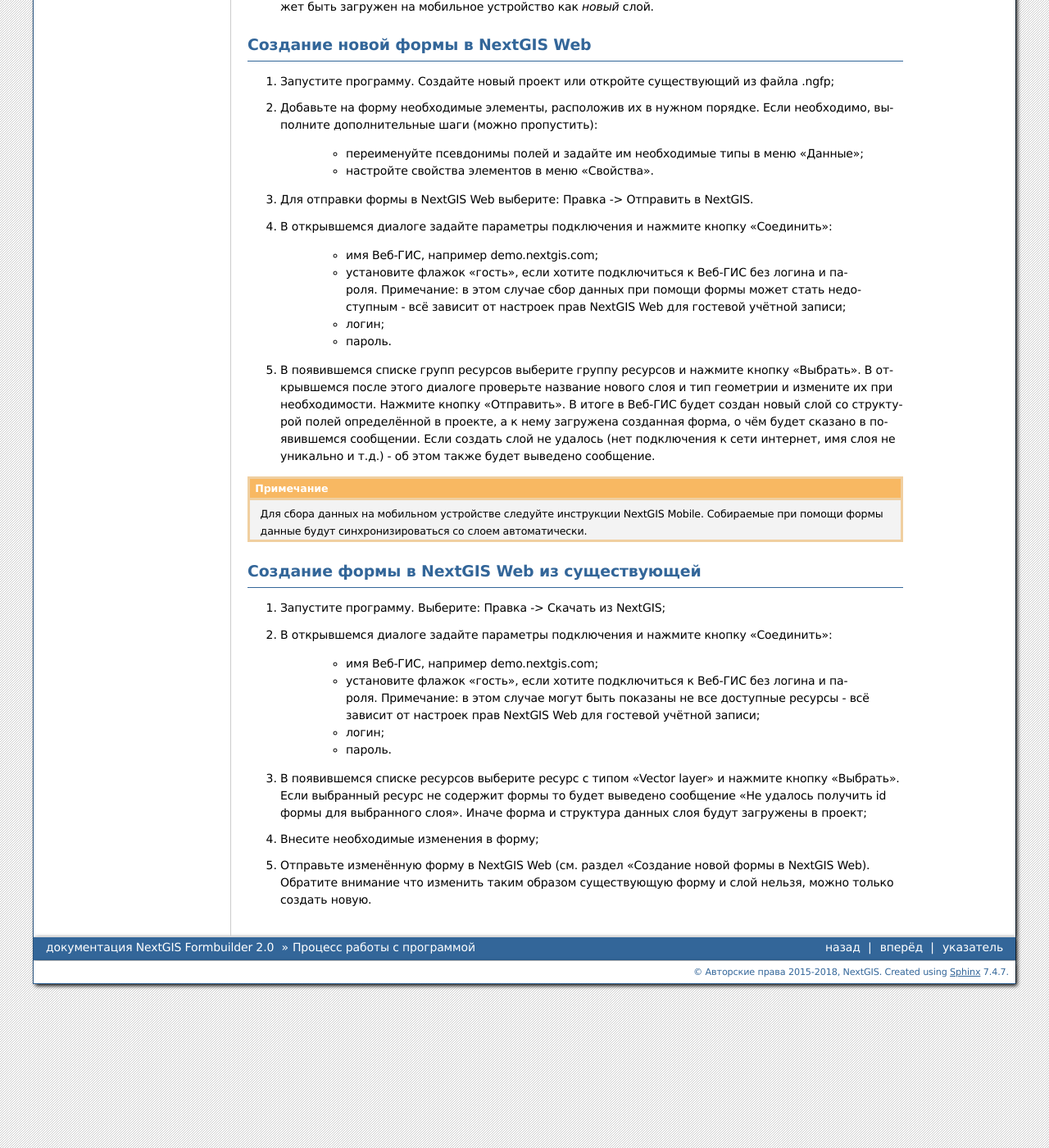
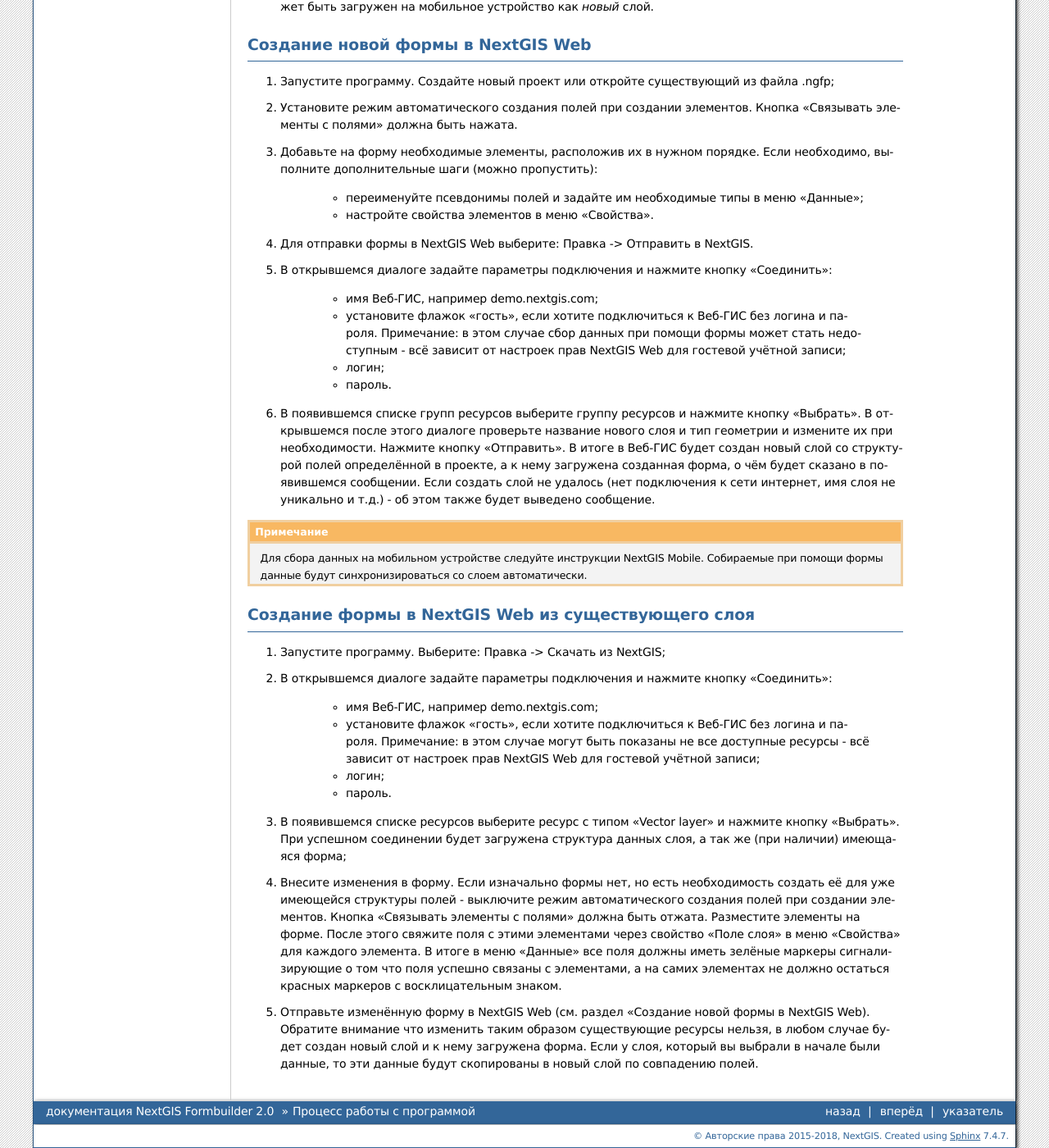
Before and after one commit to nextgis/docs_formbuilder, a Sphinx documentation site: the page built from source/workflow.rst, in a window 1280 px wide and 1400 px high, scrolled down 681 px. Shown: the whole window at 82% size. Built offline with Sphinx 7.4.7, drawn with Linux system fonts in a browser that asks for light colours; formulas are drawn with MathJax 3; some of the changed text lies outside the part shown.

Commit message:
Fixed docs

```diff
--- a/source/gui.rst
+++ b/source/gui.rst
@@ -41,6 +41,7 @@
     * **Загрузить в NextGIS**. Отправить форму в NextGIS Web с созданием нового слоя, указав параметры подключения к своей веб-гис.
     * **Свойства формы**. Редактировать основные свойства формы: имя слоя и тип геометрии собираемых объектов.
     * **Очистить форму**. Удалить все элементы на форме.
+    * **Связывать элементы с полями**. Включает/выключает режим автоматического создания полей. Если режим включён, то при размещении новых элементов на форме автоматически создаются поля слоя и привязываются к этим элементам.
 
 **Вид**
 
--- a/source/workflow.rst
+++ b/source/workflow.rst
@@ -31,27 +31,28 @@
 ----------------------------------
 
 1. Запустите программу. Создайте новый проект или откройте существующий из файла .ngfp;
-2. Добавьте на форму необходимые элементы, расположив их в нужном порядке. Если необходимо, выполните дополнительные шаги (можно пропустить):
+2. Установите режим автоматического создания полей при создании элементов. Кнопка "Связывать элементы с полями" должна быть нажата.
+3. Добавьте на форму необходимые элементы, расположив их в нужном порядке. Если необходимо, выполните дополнительные шаги (можно пропустить):
 
     - переименуйте псевдонимы полей и задайте им необходимые типы в меню "Данные";
     - настройте свойства элементов в меню "Свойства".
 
-3. Для отправки формы в NextGIS Web выберите: Правка -> Отправить в NextGIS.
-4. В открывшемся диалоге задайте параметры подключения и нажмите кнопку "Соединить":
+4. Для отправки формы в NextGIS Web выберите: Правка -> Отправить в NextGIS.
+5. В открывшемся диалоге задайте параметры подключения и нажмите кнопку "Соединить":
 
     - имя Веб-ГИС, например demo.nextgis.com;
     - установите флажок "гость", если хотите подключиться к Веб-ГИС без логина и пароля. Примечание: в этом случае сбор данных при помощи формы может стать недоступным - всё зависит от настроек прав NextGIS Web для гостевой учётной записи;
     - логин;
     - пароль.
 
-5. В появившемся списке групп ресурсов выберите группу ресурсов и нажмите кнопку "Выбрать". В открывшемся после этого диалоге проверьте название нового слоя и тип геометрии и измените их при необходимости. Нажмите кнопку "Отправить". В итоге в Веб-ГИС будет создан новый слой со структурой полей определённой в проекте, а к нему загружена созданная форма, о чём будет сказано в появившемся сообщении. Если создать слой не удалось (нет подключения к сети интернет, имя слоя не уникально и т.д.) - об этом также будет выведено сообщение.
+6. В появившемся списке групп ресурсов выберите группу ресурсов и нажмите кнопку "Выбрать". В открывшемся после этого диалоге проверьте название нового слоя и тип геометрии и измените их при необходимости. Нажмите кнопку "Отправить". В итоге в Веб-ГИС будет создан новый слой со структурой полей определённой в проекте, а к нему загружена созданная форма, о чём будет сказано в появившемся сообщении. Если создать слой не удалось (нет подключения к сети интернет, имя слоя не уникально и т.д.) - об этом также будет выведено сообщение.
 
 .. note::
     Для сбора данных на мобильном устройстве следуйте инструкции NextGIS Mobile. Собираемые при помощи формы данные будут синхронизироваться со слоем автоматически.
 
 
-Создание формы в NextGIS Web из существующей
---------------------------------------------
+Создание формы в NextGIS Web из существующего слоя
+--------------------------------------------------
 
 1. Запустите программу. Выберите: Правка -> Скачать из NextGIS;
 2. В открывшемся диалоге задайте параметры подключения и нажмите кнопку "Соединить":
@@ -61,6 +62,6 @@
     - логин;
     - пароль.
 
-3. В появившемся списке ресурсов выберите ресурс с типом "Vector layer" и нажмите кнопку "Выбрать". Если выбранный ресурс не содержит формы то будет выведено сообщение "Не удалось получить id формы для выбранного слоя". Иначе форма и структура данных слоя будут загружены в проект;
-4. Внесите необходимые изменения в форму;
-5. Отправьте изменённую форму в NextGIS Web (см. раздел "Создание новой формы в NextGIS Web). Обратите внимание что изменить таким образом существующую форму и слой нельзя, можно только создать новую.
+3. В появившемся списке ресурсов выберите ресурс с типом "Vector layer" и нажмите кнопку "Выбрать". При успешном соединении будет загружена структура данных слоя, а так же (при наличии) имеющаяся форма;
+4. Внесите изменения в форму. Если изначально формы нет, но есть необходимость создать её для уже имеющейся структуры полей - выключите режим автоматического создания полей при создании элементов. Кнопка "Связывать элементы с полями" должна быть отжата. Разместите элементы на форме. После этого свяжите поля с этими элементами через свойство "Поле слоя" в меню "Свойства" для каждого элемента. В итоге в меню "Данные" все поля должны иметь зелёные маркеры сигнализирующие о том что поля успешно связаны с элементами, а на самих элементах не должно остаться красных маркеров с восклицательным знаком.
+5. Отправьте изменённую форму в NextGIS Web (см. раздел "Создание новой формы в NextGIS Web). Обратите внимание что изменить таким образом существующие ресурсы нельзя, в любом случае будет создан новый слой и к нему загружена форма. Если у слоя, который вы выбрали в начале были данные, то эти данные будут скопированы в новый слой по совпадению полей.
```
